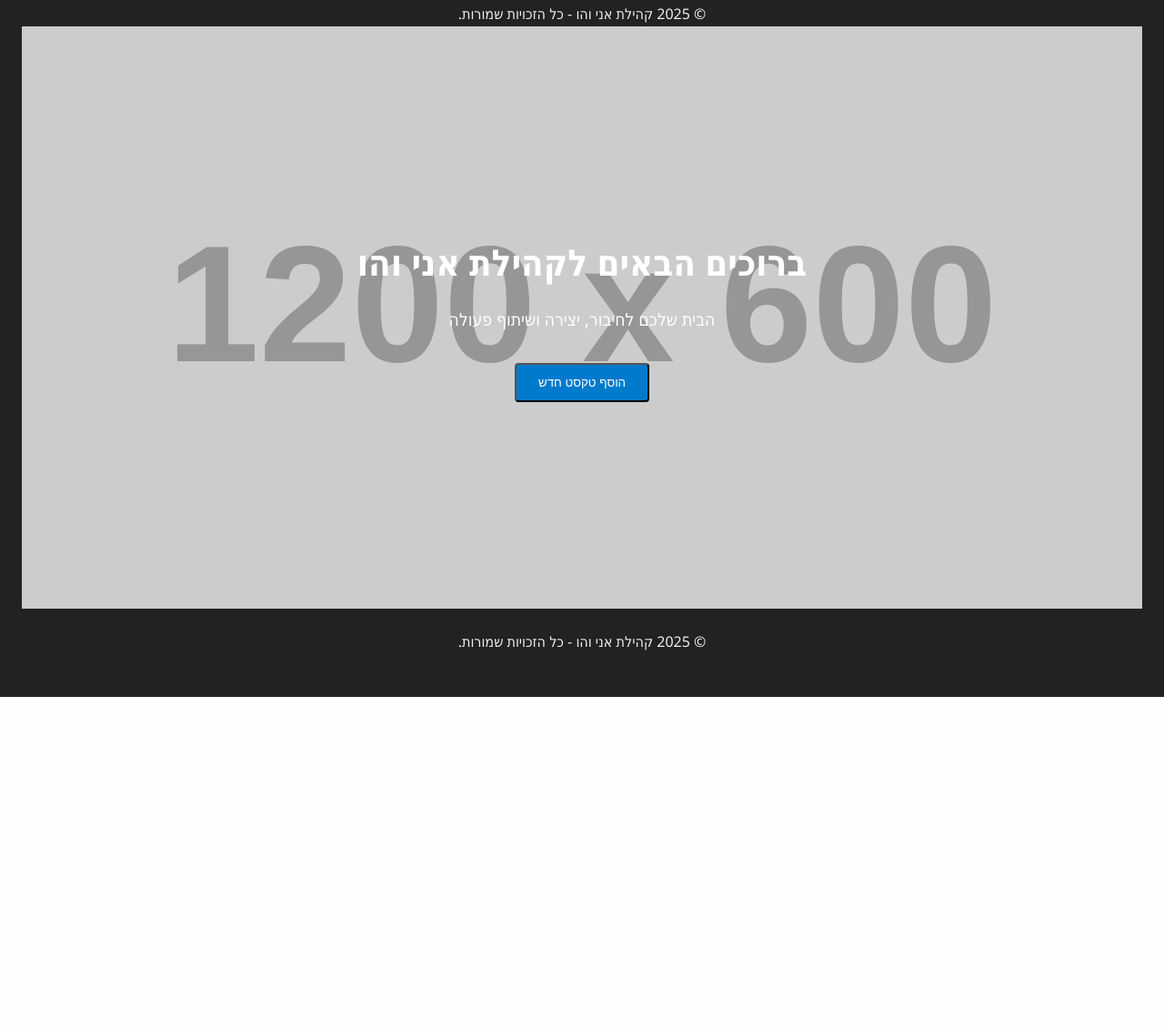
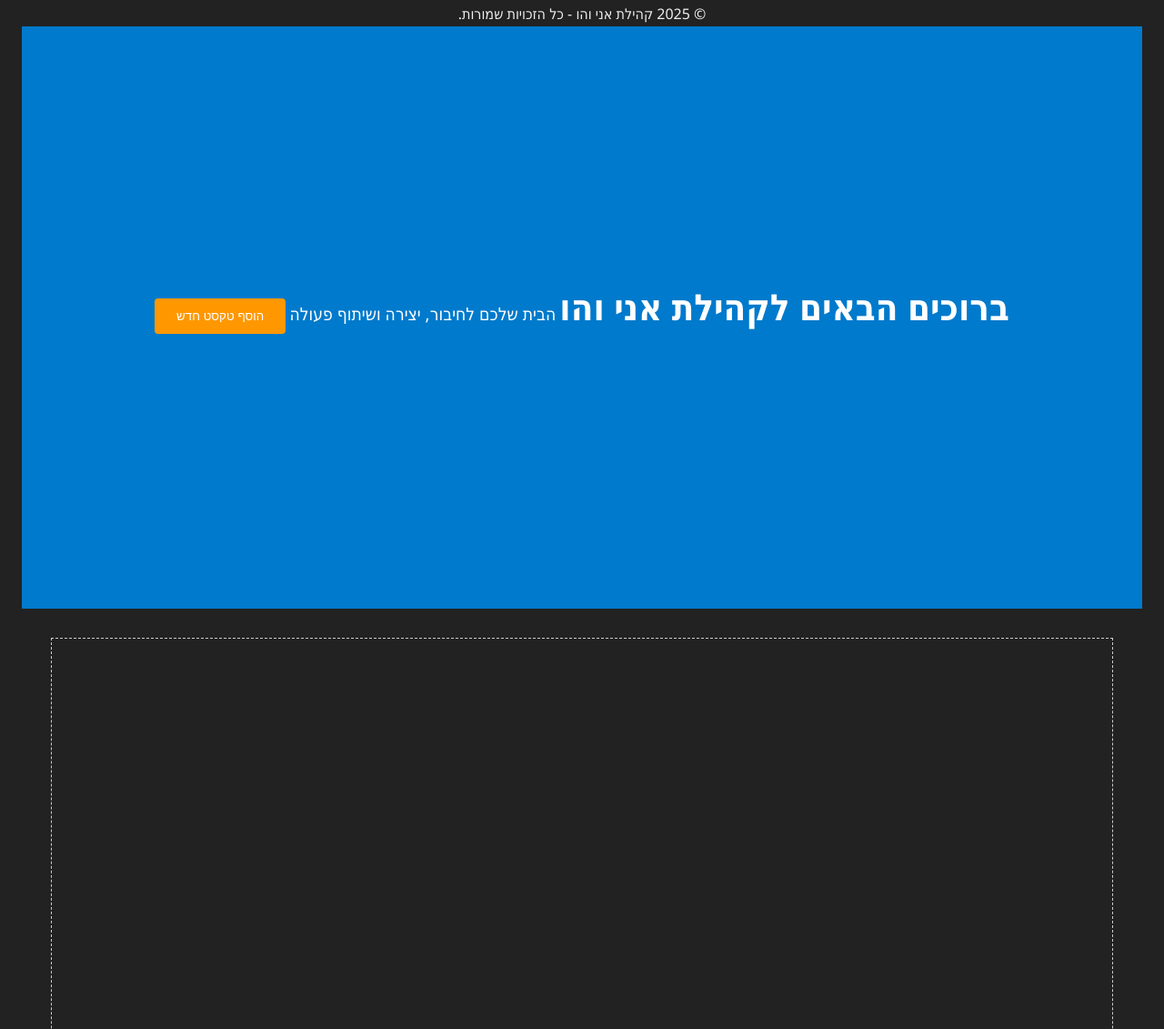
Before and after one commit to boazetshaim/ani-vho-web-page, a plain HTML site: page index.html in a window 1280 px wide. Shown: the part 1479-2610 px from the top of the page at 91% size. Before the commit the page ends 2245 px from the top, so only its background shows below. Drawn offline with Linux system fonts and the light colour scheme; placeholder pictures from the web are drawn by us.

Commit message:
Update style.css

```diff
--- a/style.css
+++ b/style.css
@@ -84,6 +84,54 @@ form button {
 }
 
 footer {
+  body {
+  font-family: 'Segoe UI', Tahoma, Geneva, Verdana, sans-serif;
+  background: #fefefe;
+  color: #333;
+  margin: 0;
+  padding: 0;
+  direction: rtl;
+}
+
+header.hero {
+  background: #007acc;
+  color: white;
+  text-align: center;
+  padding: 2rem;
+}
+
+.btn {
+  background-color: #ff9800;
+  color: white;
+  border: none;
+  padding: 0.75rem 1.5rem;
+  margin-top: 1rem;
+  cursor: pointer;
+  border-radius: 4px;
+}
+
+#text-container {
+  position: relative;
+  height: 80vh;
+  border: 1px dashed #ccc;
+  margin: 2rem;
+}
+
+.text-block {
+  position: absolute;
+  background: #f4f4f4;
+  padding: 0.5rem 1rem;
+  border: 1px solid #ddd;
+  border-radius: 4px;
+  cursor: move;
+  user-select: none;
+}
+
+.draggable {
+  cursor: move;
+  display: inline-block;
+}
+
   background: #222;
   color: #eee;
   text-align: center;
```
